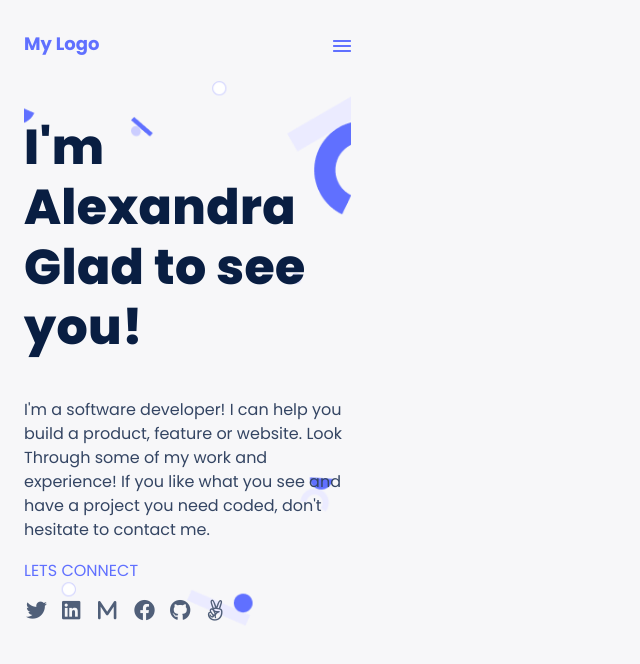
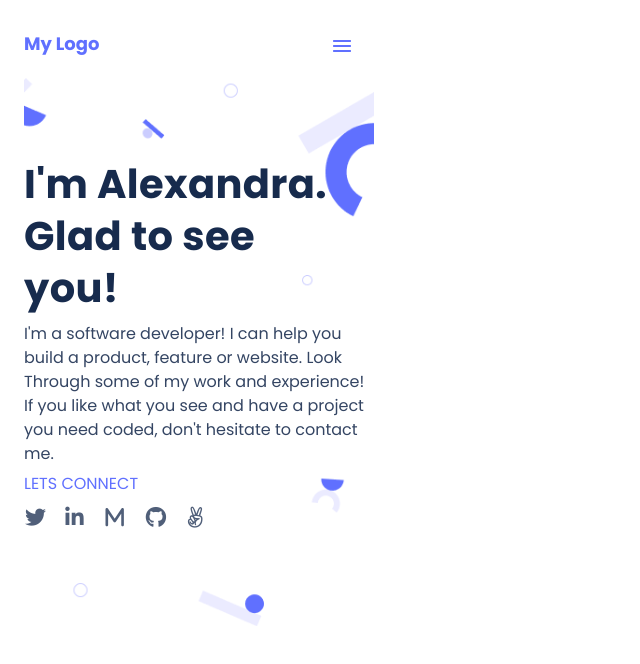
Before and after one commit to josman227/Mobile-Portfolio, a website: page index.html in a window 1280 px wide. Shown: the whole page, without its empty margins (0-640 px from the left). Drawn offline with Linux system fonts and the light colour scheme.

Commit message:
Update html and css files

```diff
--- a/index.html
+++ b/index.html
@@ -18,16 +18,15 @@
 
     <section class="bio-section">
         <div class="bio">
-            <h1 class="bio-header">I'm Alexandra Glad to see you!</h1>
+            <h1 class="bio-header">I'm Alexandra. Glad to see you!</h1>
             <p class="bio-text">I'm a software developer! I can help you build a product, feature or website. Look Through
             some of my work and experience! If you like what you see and have a project you need coded, don't hesitate to contact me.</p>
             <div class="connect">
                 <p class="connect-text">lets connect</p>
                 <ul class="connect-icons">
                     <li><a href="https://twitter.com/JosiahMutinhiri"><i class="fa-brands fa-twitter"></i></a></li>
-                    <li><a href="https://www.linkedin.com/in/josiah-mutinhiri-536387153/"><i class="fa-brands fa-linkedin"></i></a></li>
-                    <li><a href="https://github.com/josman227"><i class="fa-sharp fa-solid fa-m"></i></i></a></li>
-                    <li><a href="https://www.facebook.com/josiah.mutinhiri"><i class="fa-brands fa-facebook"></i></a></li>
+                    <li><a href="https://www.linkedin.com/in/josiah-mutinhiri-536387153/"><i class="fa-brands fa-linkedin-in"></i></a></li>
+                    <li><a href="https://github.com/josman227"><i class="fa-sharp fa-solid fa-m"></i></a></li>
                     <li><a href="https://github.com/josman227"><i class="fa-brands fa-github"></i></a></li>
                     <li><a href="https://github.com/josman227"><i class="fa-brands fa-angellist"></i></a></li>
 
--- a/style.css
+++ b/style.css
@@ -1,12 +1,17 @@
 @import url('https://fonts.googleapis.com/css2?family=Poppins:wght@100;200;300;400;500;600;700;800&display=swap');
+
+* {
+  font-family: 'Poppins', sans-serif;
+  list-style: none;
+  text-decoration: none;
+}
 
 body {
   margin: 0;
   padding: 24px;
-  font-family: 'Poppins', sans-serif;
   display: flex;
   flex-direction: column;
-  background-color: #f7f7f9;
+  background-color: #fff;
   box-sizing: border-box;
   max-width: 375px;
 }
@@ -16,9 +21,12 @@ body {
   display: flex;
   flex-direction: column;
   background-image: url(img/backg.png);
-  background-size: cover;
+  background-repeat: no-repeat;
+  background-size: 100% auto;
   background-position: center;
-  margin-bottom: 250px;
+  width: 107%;
+  max-width: 356px;
+  height: 551px;
 }
 
 .bio {
@@ -36,7 +44,6 @@ body {
 .logo {
   width: 76px;
   height: 20px;
-  font-family: 'Poppins', sans-serif;
   font-style: normal;
   font-weight: 700;
   font-size: 18px;
@@ -53,13 +60,15 @@ body {
 }
 
 .bio-header {
-  font-size: 49px;
-  font-weight: 800;
-  line-height: 60px;
-  align-items: center;
+  font-size: 40px;
+  font-weight: 700;
+  line-height: 52px;
+  text-align: left;
   letter-spacing: 0.37px;
-  bottom: 20%;
-  color: #091e42;
+  color: #172b4d;
+  width: 327px;
+  height: 150px;
+  margin-top: 82px;
 }
 
 .bio-text {
@@ -67,14 +76,17 @@ body {
   font-weight: 400;
   line-height: 24px;
   max-width: 80vw;
-  top: 30%;
+  margin-top: -20px;
   color: #344563;
 }
 
 .connect {
   text-transform: uppercase;
-  text-decoration: none;
   color: #6070ff;
+}
+
+.connect-text {
+  margin-top: -11px;
 }
 
 .connect-icons {
@@ -82,14 +94,12 @@ body {
   display: flex;
   justify-content: space-between;
   align-content: flex-start;
-  padding-left: 1px;
-  padding-top: 1px;
-  margin: 1px;
-  list-style: none;
+  margin-left: -58px;
+  margin-top: -5px;
 }
 
 .connect-icons i {
-  margin: 0;
+  margin-left: 19px;
   font-size: 21px;
   color: #505f79;
   height: 19.96px;
```
